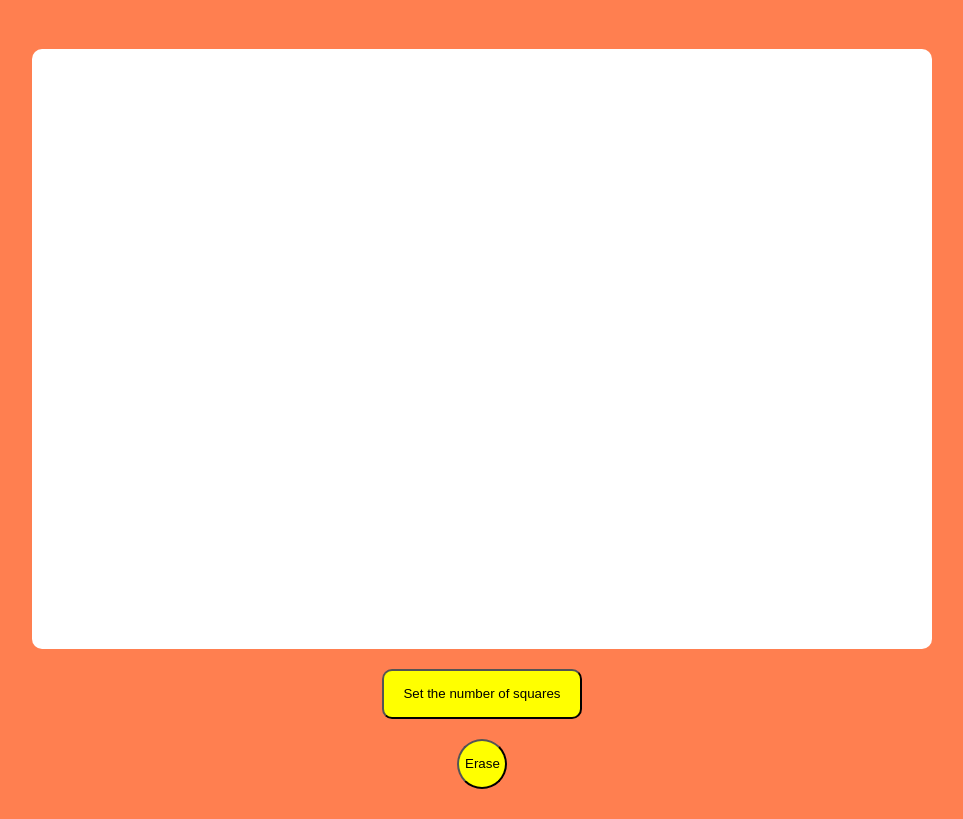
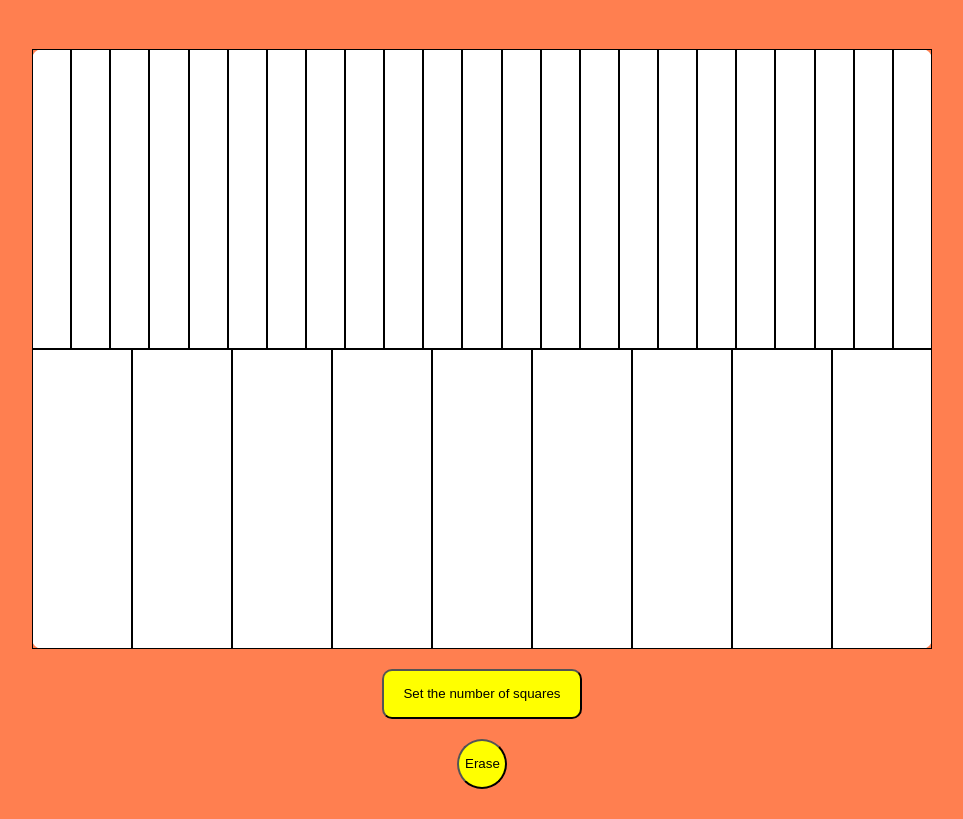
Before and after one commit to Big-Plato/etch-a-sketch, a plain HTML site: page index.html in a window 1280 px wide. Shown: the part 112-931 px from the top of the page, without its empty margins (158-1121 px from the left). Drawn offline with Linux system fonts and the light colour scheme; a web font is replaced by a local one.

Commit message:
Improvements in the grid

```diff
--- a/index.js
+++ b/index.js
@@ -60,7 +60,7 @@ function etchSketch() {
   eraseBtn.classList.add("btn");
   eraseBtn.textContent = "Erase";
 
-  // The click remove by the number of squares divided by two only, so to clear it up the user have to click many times, I'll fix that somehow
+
   eraseBtn.addEventListener("click", () => {
     squareOfDivs.innerHTML = "";
   });
--- a/styles.css
+++ b/styles.css
@@ -46,8 +46,8 @@ h1 {
 }
 
 .square {
-    /* border: 1px solid black; */
-    flex: 1 1 12%;
+    border: 1px solid black;
+    flex: 1 1 4%;
     max-height: 50%;
     max-width: 50%;
 
```
